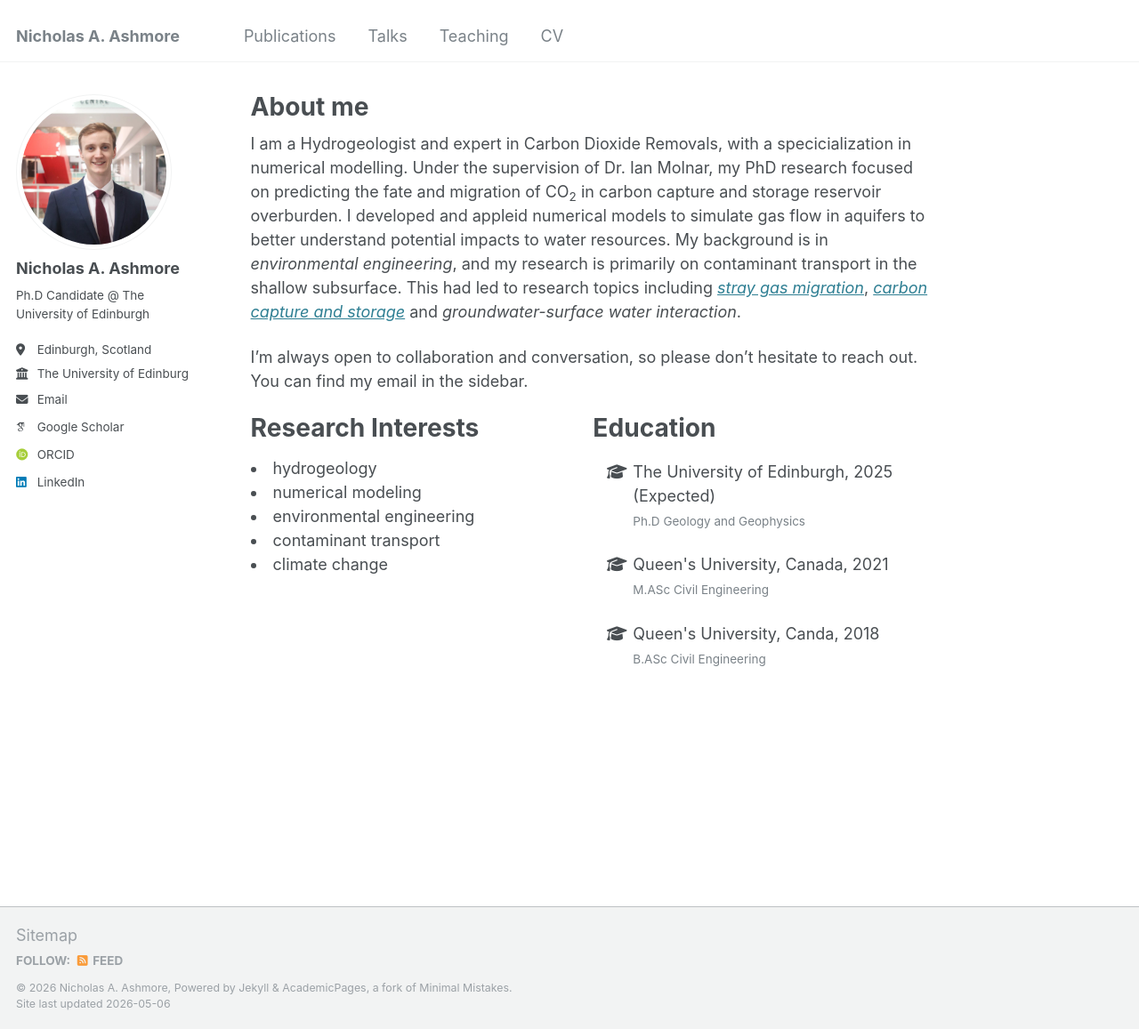
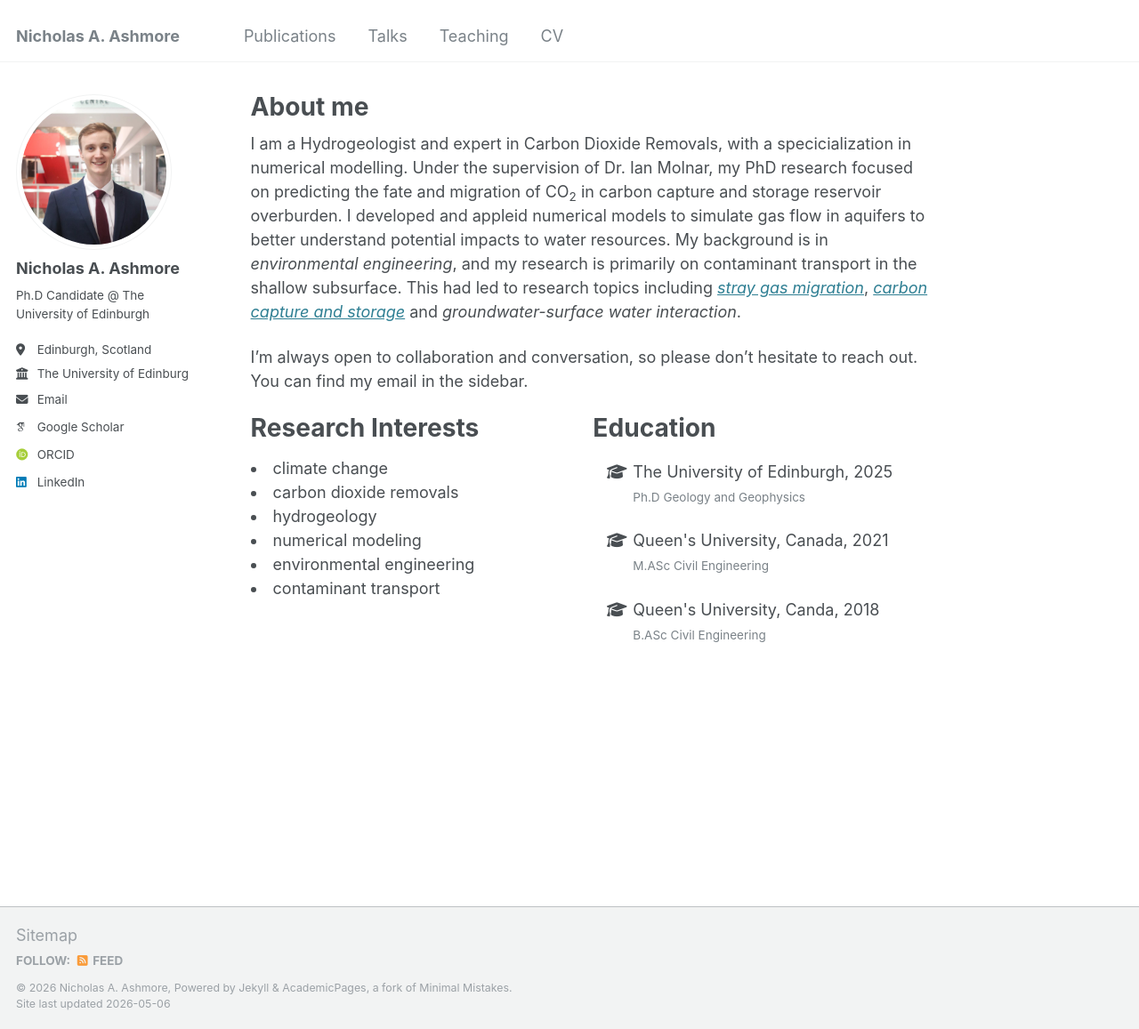
Before and after one commit to nashmore-edi/nashmore-edi.github.io, a Jekyll site: the page built from _pages/about.md, in a window 1280 px wide and 1157 px high. Shown: the whole window at 89% size. Built offline with Jekyll 4.4.1, drawn with Linux system fonts in a browser that asks for light colours; some web fonts are replaced.

Commit message:
Update about.md

```diff
--- a/_pages/about.md
+++ b/_pages/about.md
@@ -40,11 +40,12 @@ I'm always open to collaboration and conversation, so please don't hesitate to r
         <!-- RESEARCH INTERESTS COLUMN (LEFT)-->
         <div class="column">
             <h1 id="research-interests">Research Interests</h1>
+            <li>climate change</li>
+            <li>carbon dioxide removals</li>
             <li>hydrogeology</li>
             <li>numerical modeling</li>
             <li>environmental engineering</li>
             <li>contaminant transport</li>
-            <li>climate change</li>
         <br>
         <!-- <p>For more info about my research areas, see <a href="/research/" class="btn--research">Research</a>.</p>-->
         </div>
@@ -53,7 +54,7 @@ I'm always open to collaboration and conversation, so please don't hesitate to r
             <h1 id="education">Education</h1>
             <ul class="fa-ul">
               <li><span class="fa-li"><i class="fas fa-graduation-cap"></i></span>
-                  The University of Edinburgh, 2025 (Expected)
+                  The University of Edinburgh, 2025
                   <p style="color:#7a8288"><small>Ph.D Geology and Geophysics</small></p>
               </li>
               <li><span class="fa-li"><i class="fas fa-graduation-cap"></i></span>
```
